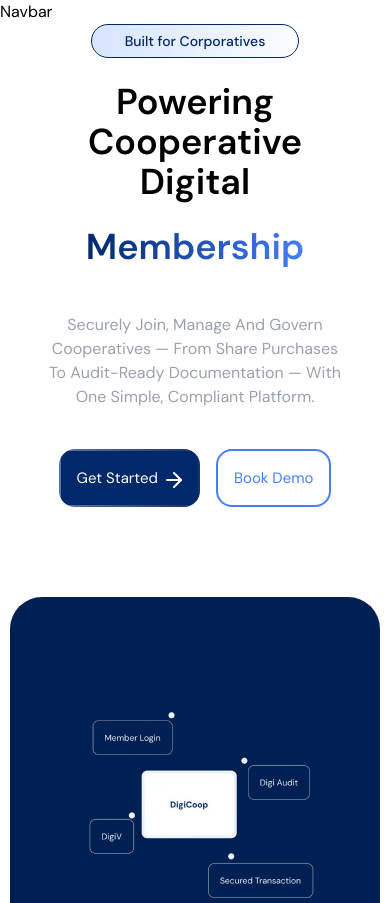
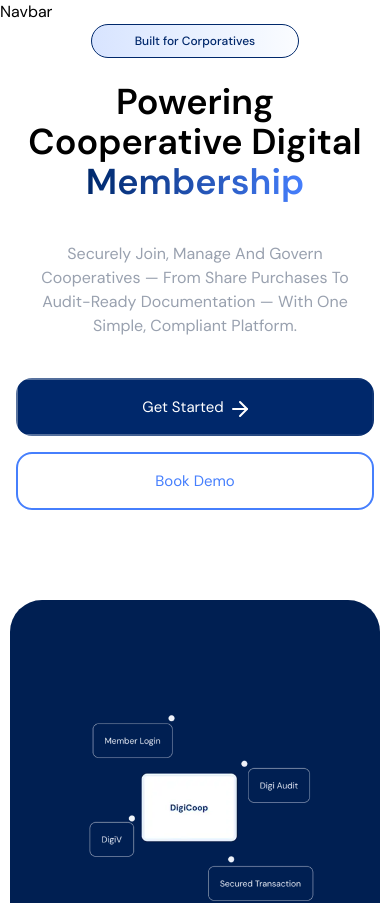
Before and after one commit to Auricmondal/Digicoop, a React (Vite) app in the folder client/: page / in a window 390 px wide. Shown: the top 903 px of the page. Built offline with nearby package versions, Linux system fonts and the light colour scheme.

Commit message:
fix - hero sections

```diff
--- a/client/src/components/sections/Hero.jsx
+++ b/client/src/components/sections/Hero.jsx
@@ -5,7 +5,7 @@ import RightSection from "./RightHero";
 const Hero = () => {
   return (
     <div className="md:grid grid-cols-7 min-h-[95vh] mx-auto">
-      <div className="col-span-4 h-full px-12">
+      <div className="col-span-4 h-full px-4 md:px-12">
         <LeftSection />
       </div>
       <div className="col-span-3 h-full">
--- a/client/src/components/sections/LeftHero.jsx
+++ b/client/src/components/sections/LeftHero.jsx
@@ -1,6 +1,9 @@
 import React from "react";
 import { GradientBadge } from "../ui/Badges.jsx";
-import { ButtonFlippedReveal, ButtonOutlineHoverSolid } from "../ui/Buttons.jsx";
+import {
+  ButtonFlippedReveal,
+  ButtonOutlineHoverSolid,
+} from "../ui/Buttons.jsx";
 import AnimatedText from "../ui/AnimatedText.jsx";
 import { Mouse, ArrowRight, ArrowUpRight } from "lucide-react";
 
@@ -18,7 +21,7 @@ export default function LeftSection() {
         Audit-Ready Documentation — With One Simple, Compliant Platform.
       </p>
 
-      <div className="flex gap-4 mt-4 mb-20">
+      <div className="flex gap-4 mt-4 mb-20 flex-col md:flex-row w-full md:w-auto">
         <ButtonFlippedReveal
           icon={<ArrowRight />}
           hoverIcon={
@@ -31,9 +34,7 @@ export default function LeftSection() {
           Get Started
         </ButtonFlippedReveal>
         <ButtonOutlineHoverSolid
-          className={
-            "h-[58px] rounded-2xl px-4 text-center"
-          }
+          className={"h-[58px] rounded-2xl px-4 text-center"}
         >
           Book Demo
         </ButtonOutlineHoverSolid>
--- a/client/src/components/ui/AnimatedText.jsx
+++ b/client/src/components/ui/AnimatedText.jsx
@@ -2,7 +2,7 @@ import React, { useEffect, useState } from "react";
 export default function AnimatedText(
   texts = [],
   gradient = "from-primary to-dark-tint",
-  className = "text-[64px] font-bold"
+  className = ""
 ) {
   //* words through props not working
 
@@ -20,7 +20,6 @@ export default function AnimatedText(
   }, []);
   return (
     <div className={`inline-block ${className}`}>
-      <h1>
       <span
         key={animateKey}
         className={`inline-block bg-clip-text text-transparent bg-gradient-to-r ${gradient} text-4xl md:text-5xl lg:text-7xl font-semibold`}
@@ -30,7 +29,6 @@ export default function AnimatedText(
       >
         {words[index]}
       </span>
-      </h1>
     </div>
   );
 }
--- a/client/src/components/ui/Badges.jsx
+++ b/client/src/components/ui/Badges.jsx
@@ -1,8 +1,6 @@
 export function GradientBadge({ text }) {
   return (
-    <span
-      className="w-[208px] h-[34px] p-[8px_32px] rounded-[48px] opacity-100 inline-flex items-center justify-center text-[#00286B] text-sm font-medium bg-gradient-to-r from-[rgba(70,127,253,0.21)] to-[rgba(234,242,255,0.21)] tint-border-gradient"
-    >
+    <span className="w-[208px] h-[34px] p-[8px_32px] rounded-[48px] opacity-100 inline-flex items-center justify-center text-[#00286B] text-xs md:text-sm font-medium bg-gradient-to-r from-[rgba(70,127,253,0.21)] to-[rgba(234,242,255,0.21)] tint-border-gradient ">
       {text}
     </span>
   );
--- a/client/src/components/ui/Buttons.jsx
+++ b/client/src/components/ui/Buttons.jsx
@@ -3,7 +3,7 @@ import React from "react";
 export function ButtonFlippedReveal({ className, children, icon, hoverIcon }) {
   return (
     <button
-      className={`group cursor-pointer ${className}`}
+      className={`group cursor-pointer  ${className}`}
       style={{
         borderImage:
           "linear-gradient(93.63deg, rgba(255, 255, 255, 0.35) 3.45%, rgba(153, 153, 153, 0) 117.37%) 1",
@@ -13,11 +13,11 @@ export function ButtonFlippedReveal({ className, children, icon, hoverIcon }) {
         <span className="flex transform transition-transform duration-300 group-hover:-translate-y-full text-[15px] md:text-[20px]">
           {children}
         </span>
-        <span className="flex absolute left-0 top-0 transform translate-y-full transition-transform duration-300 group-hover:translate-y-0">
+        <span className="flex absolute left-0 top-0 transform translate-y-full transition-transform duration-300 group-hover:translate-y-0 text-[15px] md:text-[20px]">
           {children}
         </span>
       </span>
-        <span className="relative w-5 h-5">
+      <span className="relative w-5 h-5">
         <span className="absolute inset-0 transform transition-opacity duration-300 group-hover:opacity-0">
           {icon}
         </span>
```
Lines whose indentation alone changed are shown as unchanged.
